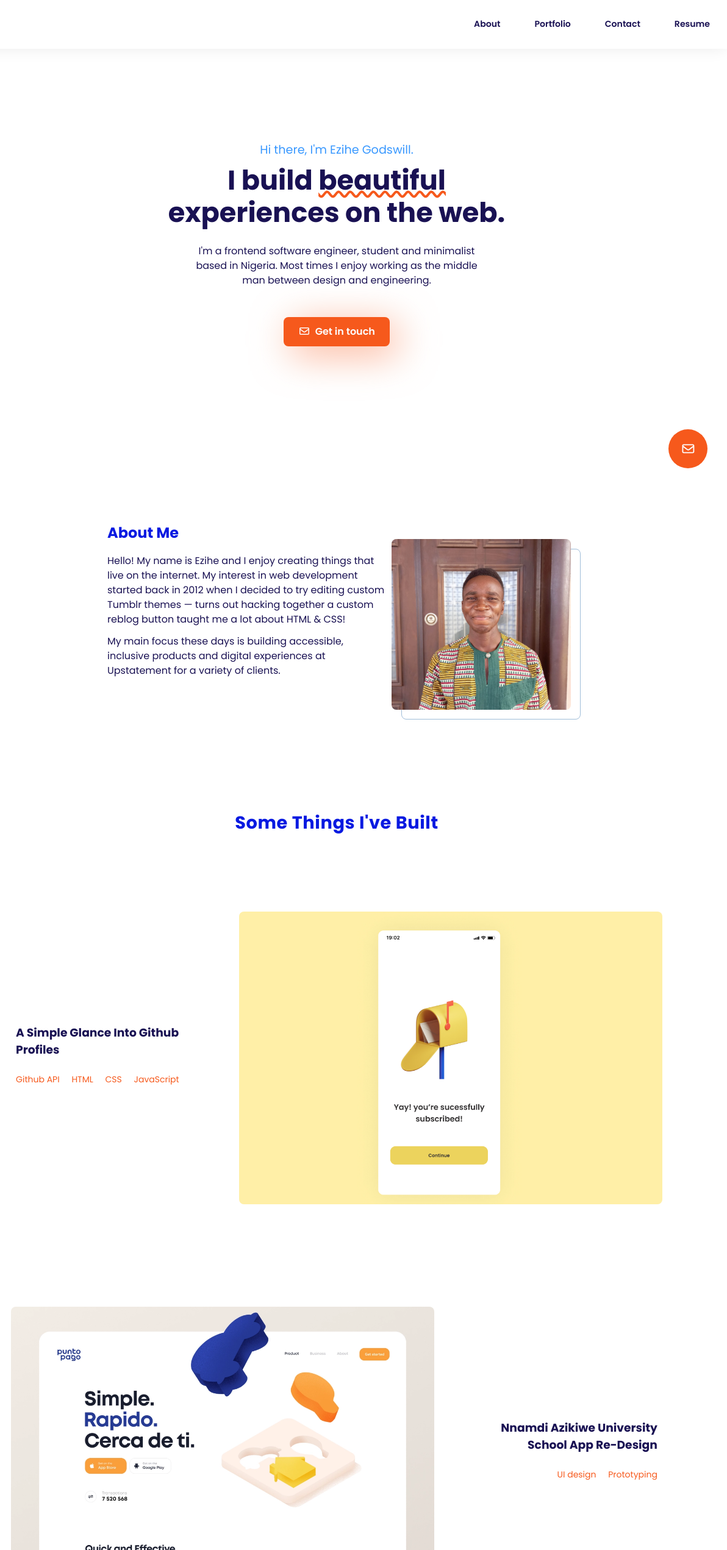
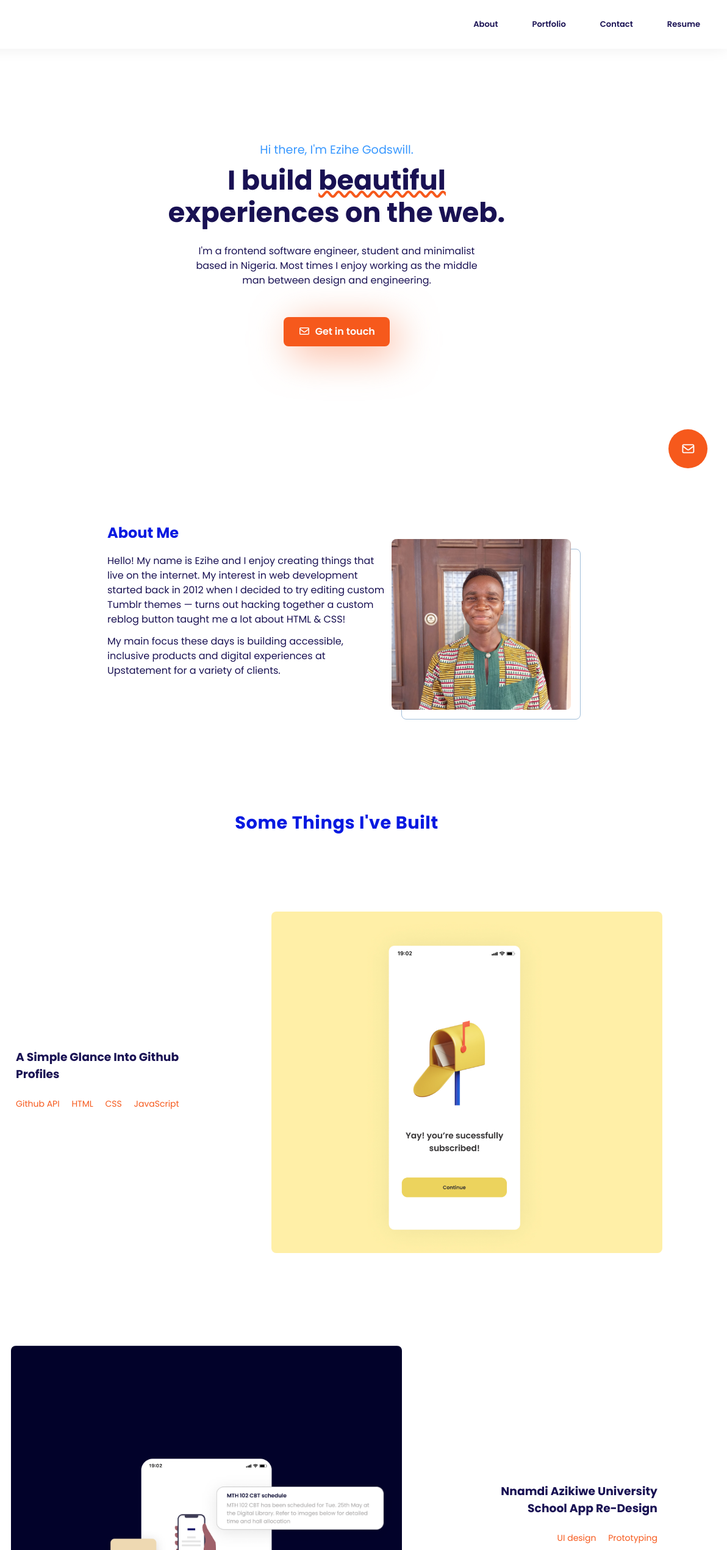
Before and after one commit to ezihe-godswill/portfolio-version-4, a website: page index.html in a window 1280 px wide. Shown: the top 2542 px of the page at 61% size, 88-1280 px from the left. Drawn offline with Linux system fonts and the light colour scheme.

Commit message:
improved website ui

```diff
--- a/css/footer.css
+++ b/css/footer.css
@@ -33,12 +33,17 @@
   justify-content: flex-end;
 }
 
+.footer-mail-ctn {
+  display: flex;
+}
+
 .footer-nav-list {
   list-style: none;
 }
 
 .footer-nav-link,
 .footer-mail-link {
+  position: relative;
   display: inline-block;
   text-decoration: none;
   color: inherit;
--- a/css/initials.css
+++ b/css/initials.css
@@ -30,7 +30,7 @@
   --color500: #f6591c;
   --color600: #9fbdd9;
   --color700: #415acb;
-  --fixed-aside: 12px;
+  --fixed-aside: 24px;
 }
 
 ::selection {
@@ -40,6 +40,7 @@
 }
 
 html {
+  font-size: 100%;
   scroll-behavior: smooth;
 }
 
@@ -47,7 +48,7 @@ body {
   width: 100%;
   line-height: 1.5;
   font-family: Poppins, Inter, sans-serif;
-  font-family: 1rem;
+  font-size: 1rem;
   font-weight: normal;
   background: #fff;
   color: var(--color400);
--- a/css/main.css
+++ b/css/main.css
@@ -75,20 +75,15 @@
   .contact-form {
     padding: 24px 24px;
   }
-
-  .footer-nav-ctn,
-  .footer-mail-ctn {
-    display: flex;
-  }
 }
 
 @media (min-width: 1000px) {
   :root {
-    --fixed-aside: 30px;
+    --fixed-aside: 40px;
   }
 
   .portfolio-item-image-ctn {
-    height: 400px;
+    height: 440px;
   }
 
   .portfolio-alt-box {
@@ -105,10 +100,6 @@
 }
 
 @media (min-width: 1200px) {
-  :root {
-    --fixed-aside: 40px;
-  }
-
   .ctn {
     width: 100%;
   }
@@ -126,8 +117,8 @@
     width: 30%;
   }
   .portfolio-item-image-ctn {
-    width: 65%;
-    height: 480px;
+    width: 60%;
+    height: 560px;
   }
 
   .portfolio-alt-box {
@@ -138,4 +129,8 @@
   .footer-mail-link.mail-cta {
     --size: 64px;
   }
+
+  .footer-nav-ctn {
+    display: flex;
+  }
 }
--- a/css/navbar.css
+++ b/css/navbar.css
@@ -8,7 +8,7 @@
   background: #fff;
   justify-content: center;
   z-index: 1000;
-  box-shadow: 0 0 24px rgba(0, 0, 0, 0.08);
+  box-shadow: 0 0 24px rgba(0, 0, 0, 0.072);
   transform: translateY(0px);
   transition: 300ms;
 }
@@ -47,17 +47,18 @@
 
 .nav-item {
   height: 100%;
+  margin-right: 56px;
 }
 
-.nav-item:not(:last-child) {
-  margin-right: 56px;
+.nav-item:last-child {
+  margin-right: 16px;
 }
 
 .nav-link,
 .logo {
   position: relative;
   display: inline-block;
-  font-size: 0.88rem;
+  font-size: 0.82rem;
   width: 100%;
   height: 100%;
   text-decoration: none;
@@ -81,7 +82,7 @@
 .nav-link-cta:hover,
 .nav-link-cta:focus-within {
   color: var(--color300);
-  /* text-decoration: 2px underline wavy var(--color500); */
+  text-decoration: 2px underline wavy var(--color500);
 }
 
 .menu-box {
--- a/css/portfolio.css
+++ b/css/portfolio.css
@@ -6,7 +6,7 @@
 
 .portfolio-item {
   width: 95%;
-  margin: 24px auto 144px auto;
+  margin: 24px auto 16vmin auto;
   display: flex;
   flex-direction: column-reverse;
   align-items: flex-start;
@@ -25,12 +25,13 @@
 }
 
 .portfolio-item-description-ctn {
-  width: 100%;
+  width: 80%;
   padding: 0 8px;
 }
 
 .portfolio-item-name {
   text-transform: capitalize;
+  margin-bottom: 24px;
 }
 
 .portfolio-item-tags-list,
--- a/index.html
+++ b/index.html
@@ -125,7 +125,6 @@
             <div class="portfolio-item-description-ctn">
               <div class="portfolio-item-name">
                 <h3>A simple glance into Github profiles</h3>
-                <br />
               </div>
               <div class="portfolio-item-tags">
                 <ul class="portfolio-item-tags-list">
@@ -165,7 +164,6 @@
             <div class="portfolio-item-description-ctn">
               <div class="portfolio-item-name">
                 <h3>Nnamdi Azikiwe University School App Re-design</h3>
-                <br />
               </div>
               <div class="portfolio-item-tags">
                 <ul class="portfolio-item-tags-list">
@@ -195,11 +193,7 @@
             </div>
             <div class="portfolio-item-image-ctn">
               <a href="#">
-                <img
-                  src="css/img/9b42dde815229a6018c61754e497875b.webp"
-                  alt=""
-                  class="portfolio-img"
-                />
+                <img src="css/img/nau-app2.png" alt="" class="portfolio-img" />
               </a>
             </div>
           </div>
@@ -207,7 +201,6 @@
             <div class="portfolio-item-description-ctn">
               <div class="portfolio-item-name">
                 <h3>The Best Moments Of Internship In 2020</h3>
-                <br />
               </div>
               <div class="portfolio-item-tags">
                 <ul class="portfolio-item-tags-list">
@@ -237,7 +230,7 @@
             </div>
             <div class="portfolio-item-image-ctn">
               <a href="#">
-                <img src="css/img/unnamed.jpg" alt="" class="portfolio-img" />
+                <img src="css/img/nau-app1.png" alt="" class="portfolio-img" />
               </a>
             </div>
           </div>
```
Also changed, not shown: css/img/9b42dde815229a6018c61754e497875b.webp (deleted), css/img/Dribbble shot HD(1).jpg (deleted), css/img/Group8.svg (deleted), css/img/Slide 16_9 - 1.png (deleted), css/img/Slide.png (deleted), css/img/ballooon-thumbnail.png (deleted), css/img/image-1.jpg (deleted), css/img/image-2.jpg (deleted), css/img/logo.png (deleted), css/img/logo04-Copy 2.png (deleted), css/img/nau-app1.png (added), css/img/nau-app2.png (added), css/img/nau-app3.jpg (added), css/img/nau-app5.jpg (added).
